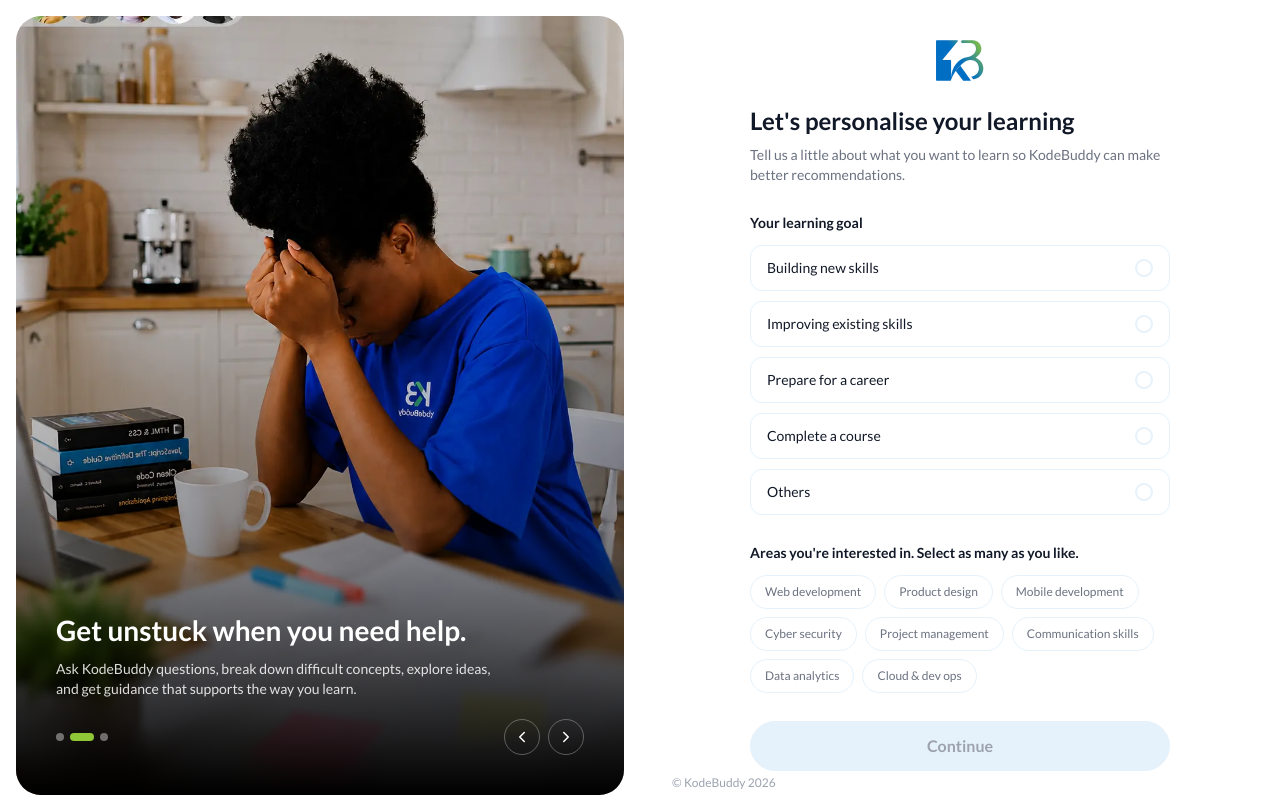
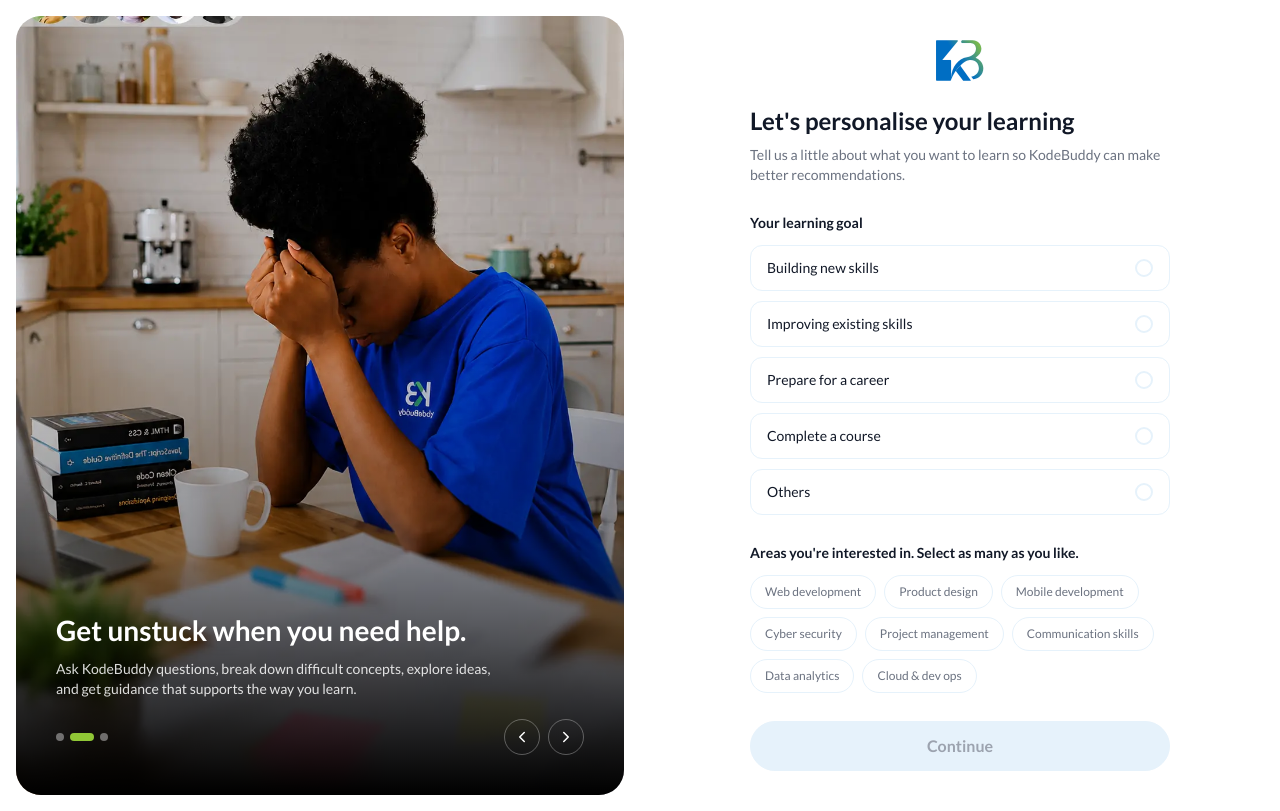
Before and after one commit to david-ohimai/fe-kodebuddy-ai, a Next.js app: page /onboarding in a window 1280 px wide. Built offline with nearby package versions, Linux system fonts and the light colour scheme.

Commit message:
ch: update components files

```diff
--- a/src/app/(auth)/sign-up/components/SignUp.tsx
+++ b/src/app/(auth)/sign-up/components/SignUp.tsx
@@ -47,7 +47,7 @@ export default function SignUp() {
 
   if (step === 'account-ready') {
     return (
-      <AuthWrapper>
+      <AuthWrapper showLogo={false}>
         <AccountReadyStep onContinue={() => router.push('/onboarding')} />
       </AuthWrapper>
     );
--- a/src/app/onboarding/components/AllSetStep.tsx
+++ b/src/app/onboarding/components/AllSetStep.tsx
@@ -1,6 +1,6 @@
 import React from 'react';
 import Image from 'next/image';
-import onboardingCompleteIcon from '@/assets/images/envelope.webp';
+import onboardingCompleteIcon from '@/assets/images/account-ready.webp';
 
 export default function AllSetStep() {
   return (
--- a/src/app/onboarding/components/Onboarding.tsx
+++ b/src/app/onboarding/components/Onboarding.tsx
@@ -8,7 +8,7 @@ import PersonalizeStep from './PersonalizeStep';
 import SetupLoadingStep from './SetupLoadingStep';
 import AllSetStep from './AllSetStep';
 
-// KodeBuddy Backend API has no endpoint yet for saving learner preferences (learning goal / interests).
+// No API endpoint yet for saving learner preferences (learning goal / interests).
 // So this step is UI-only for now - pending when the endpoints are available.
 
 type Step = 'personalize' | 'loading' | 'all-set';
@@ -52,7 +52,7 @@ export default function Onboarding() {
   }
 
   return (
-    <AuthWrapper showCopyright>
+    <AuthWrapper>
       <PersonalizeStep onContinue={handleContinue} />
     </AuthWrapper>
   );
--- a/src/components/layout/AuthWrapper.tsx
+++ b/src/components/layout/AuthWrapper.tsx
@@ -13,6 +13,7 @@ export interface AuthWrapperProps {
   footerText?: string;
   footerLink?: { label: string; href: string };
   showCopyright?: boolean;
+  showLogo?: boolean;
   contentClassName?: string;
   leftPanel?: 'carousel' | 'image' | 'none';
   leftImage?: StaticImageData;
@@ -27,13 +28,14 @@ export default function AuthWrapper({
   footerText,
   footerLink,
   showCopyright = false,
+  showLogo = true,
   contentClassName,
   leftPanel = 'carousel',
   leftImage,
   leftImageAlt = '',
 }: AuthWrapperProps) {
   return (
-    <div className="flex min-h-screen w-full bg-background">
+    <div className="relative flex min-h-screen w-full bg-background">
       {leftPanel === 'carousel' && (
         <div className="hidden shrink-0 p-4 lg:block lg:w-1/2">
           <OnboardingCarousel className="h-[calc(100vh-2rem)]" />
@@ -59,9 +61,11 @@ export default function AuthWrapper({
         )}
 
         <div className={cx('mx-auto w-full max-w-[420px]', contentClassName)}>
+          {showLogo && (
             <div className="mb-6 flex justify-center">
               <AppLogo href="/" width={48} height={44} />
             </div>
+          )}
 
           {title && <h1 className="h5-b text-center text-text">{title}</h1>}
 
@@ -87,6 +91,7 @@ export default function AuthWrapper({
             </div>
           )}
         </div>
+      </div>
 
       {showCopyright && (
         <p className="f1-r absolute bottom-5 left-5 text-muted sm:left-8">
@@ -94,6 +99,5 @@ export default function AuthWrapper({
         </p>
       )}
     </div>
-    </div>
   );
 }
--- a/src/components/ui/AppCheckbox.tsx
+++ b/src/components/ui/AppCheckbox.tsx
@@ -4,8 +4,10 @@ import React, { forwardRef, useId } from 'react';
 import { Check } from 'lucide-react';
 import { cx } from '@/lib/utils/cx';
 
-export interface AppCheckboxProps
-  extends Omit<React.InputHTMLAttributes<HTMLInputElement>, 'type'> {
+export interface AppCheckboxProps extends Omit<
+  React.InputHTMLAttributes<HTMLInputElement>,
+  'type'
+> {
   label?: React.ReactNode;
   error?: string;
 }
@@ -34,6 +36,7 @@ const AppCheckbox = forwardRef<HTMLInputElement, AppCheckboxProps>(
               className={cx(
                 'flex h-4.5 w-4.5 items-center justify-center rounded-[5px] border transition-colors',
                 'peer-checked:border-primary peer-checked:bg-primary',
+                'peer-checked:[&>svg]:opacity-100',
                 'peer-focus-visible:ring-2 peer-focus-visible:ring-primary/40 peer-focus-visible:ring-offset-1',
                 error ? 'border-error' : 'border-disabled',
                 className,
@@ -42,10 +45,7 @@ const AppCheckbox = forwardRef<HTMLInputElement, AppCheckboxProps>(
               <Check
                 size={12}
                 strokeWidth={3}
-                className={cx(
-                  'text-white transition-opacity',
-                  checked ? 'opacity-100' : 'opacity-0',
-                )}
+                className="text-white opacity-0 transition-opacity"
               />
             </span>
           </span>
```
Lines whose indentation alone changed are shown as unchanged.
